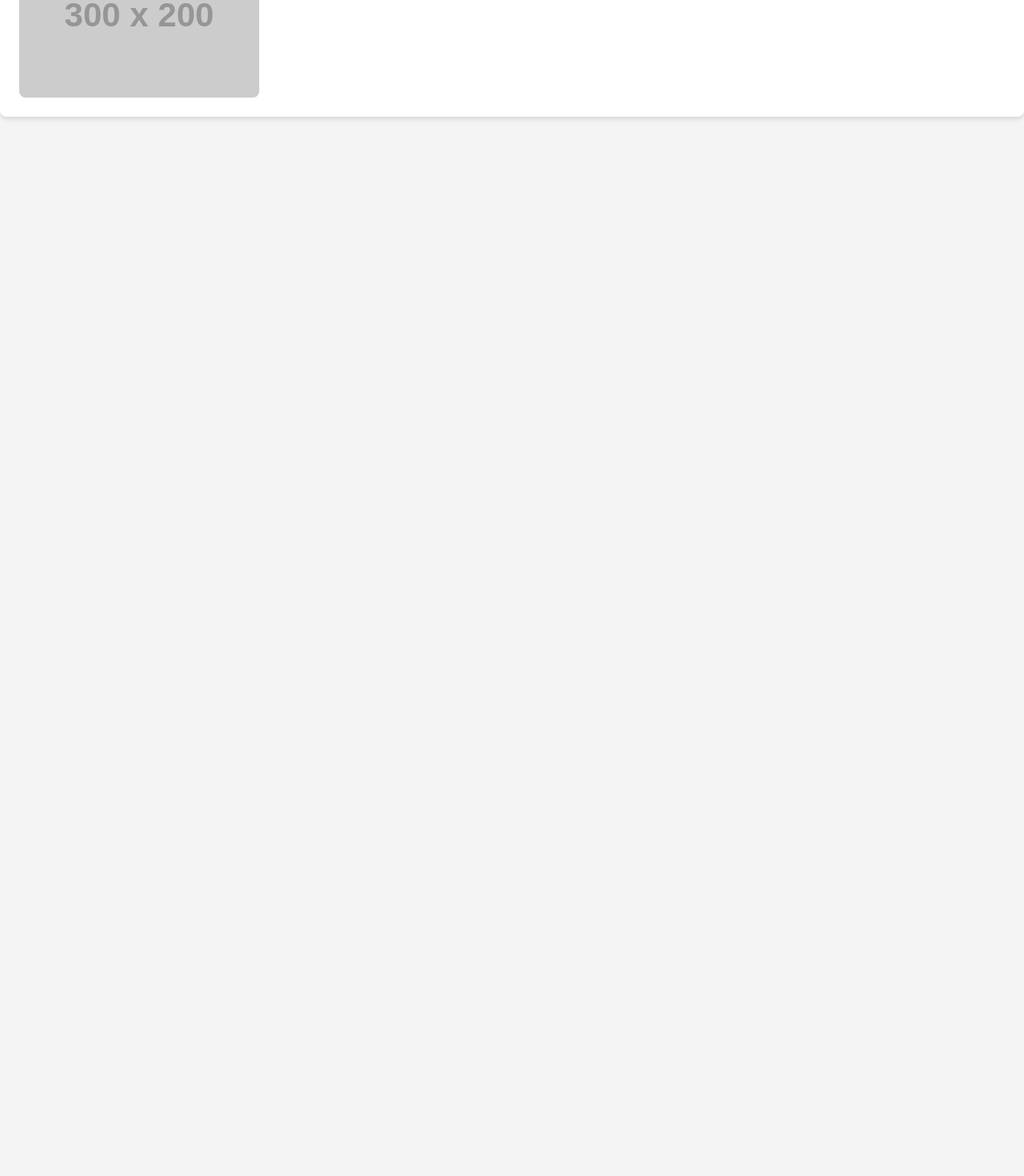
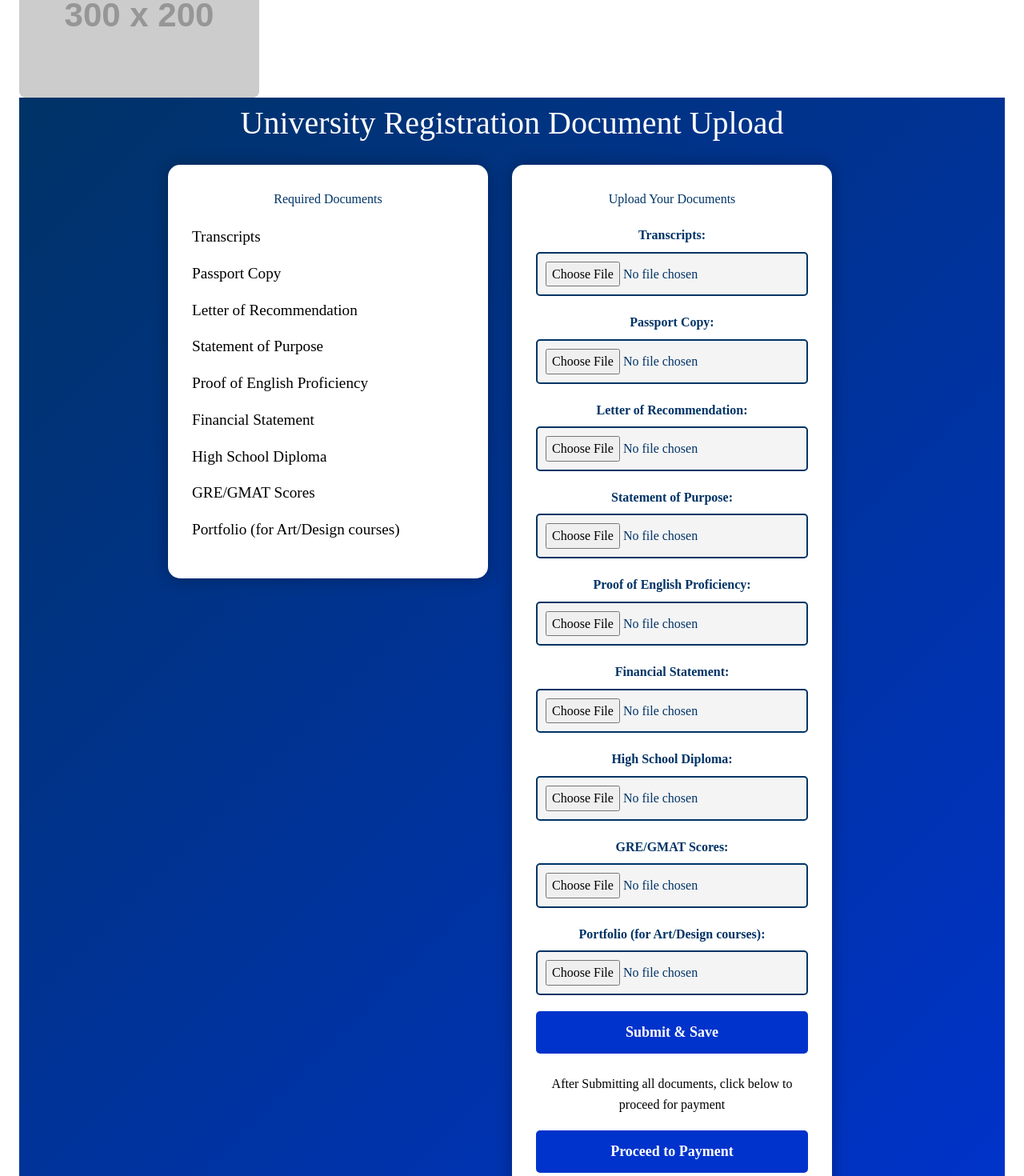
Before and after one commit to debojyotibanerjee2003/DTI_lab, a React (Create React App) app in the folder frontend/: page /sales-overview in a window 1280 px wide. Shown: the part 260-1730 px from the top of the page at 80% size. Before the commit the page ends 800 px from the top, so only its background shows below. Built offline with nearby package versions, Linux system fonts and the light colour scheme.

Commit message:
Debojyoti changed

```diff
--- a/frontend/src/components/HomePage.js
+++ b/frontend/src/components/HomePage.js
@@ -43,7 +43,7 @@ function HomePage() {
                     <li>Select your desired courses.</li>
                     <li>Confirm your registration.</li>
                 </ol>
-                <Link to="/start-registration" className={styles.ctaButton}>Start Now</Link>
+                <Link to="/login" className={styles.ctaButton}>Start Now</Link>
             </section>
 
             <footer>
--- a/frontend/src/components/InfoCard.js
+++ b/frontend/src/components/InfoCard.js
@@ -1,12 +1,24 @@
-import React from 'react';
+import React, { useState } from 'react';
+import Calendar from 'react-calendar';
+import 'react-calendar/dist/Calendar.css'; // Import calendar styling
 
 const InfoCard = () => {
+    // State to manage the selected date
+    const [date, setDate] = useState(new Date());
+
     return (
         <div className="bg-white p-6 rounded-lg shadow-md">
             <h2 className="text-xl font-bold mb-2">Built by developers</h2>
             <h3 className="text-gray-600 mb-4">Student Dashboard</h3>
             <p className="text-gray-600 mb-4">From colors, cards, typography to complex elements, you will find the full documentation.</p>
             <a href="/student-dashboard" className="text-purple-600">Read More <i className="fas fa-arrow-right"></i></a>
+
+            {/* Add Calendar Component */}
+            <div className="mt-6">
+                <h3 className="text-lg font-bold mb-2">Select a date:</h3>
+                <Calendar onChange={setDate} value={date} />
+                <p className="mt-2 text-gray-600">Selected date: {date.toDateString()}</p>
+            </div>
         </div>
     );
 };
--- a/frontend/src/components/MainContent.js
+++ b/frontend/src/components/MainContent.js
@@ -19,7 +19,7 @@ const MainContent = () => {
 
                 {/* Cards */}
                 <div className="grid grid-cols-1 md:grid-cols-2 lg:grid-cols-4 gap-6 mt-6">
-                <Card title="Today's Money" value="$53,000" percentage="+55%" icon="fas fa-dollar-sign" />
+                <Card title="Courses" value="$53,000" percentage="+55%" icon="fas fa-dollar-sign" />
                 <Card title="Today's Users" value="2,300" percentage="+3%" icon="fas fa-users" />
                 <Card title="New Clients" value="3,462" percentage="-2%" icon="fas fa-user-friends" />
                 <Card title="Sales" value="$103,430" percentage="+5%" icon="fas fa-cart-arrow-down" />
--- a/frontend/src/components/SalesOverview.js
+++ b/frontend/src/components/SalesOverview.js
@@ -1,11 +1,91 @@
 import React from 'react';
+import styles from '../styles/Upload.module.css'; // Correctly importing the CSS module
+import { useNavigate } from 'react-router-dom'; // Import useNavigate for redirection
+
 
 const SalesOverview = () => {
+
+    const navigate = useNavigate(); // Initialize the navigate function
+
+    const handleSubmit = (event) => {
+        event.preventDefault(); // Prevent default form submission
+        alert('Files submitted successfully!');
+    };
+
+    const handlePayment = () => {
+        navigate('/payment'); // Redirect to the PaymentForm component
+    };
+
     return (
         <div className="bg-white p-6 rounded-lg shadow-md">
             <h2 className="text-xl font-bold mb-2">Sales overview</h2>
             <p className="text-gray-600 mb-4">↑ 4% more in 2021</p>
             <img src="https://placehold.co/300x200" alt="Line chart showing sales overview" className="rounded-lg" />
+
+            <div className={styles.uploadBody}>
+            <h1 className={styles.uploadTitle}>University Registration Document Upload</h1>
+            <div className={styles.uploadContainer}>
+                <section className={styles.uploadSection}>
+                    <h2 className={styles.uploadHeader}>Required Documents</h2>
+                    <ul className={styles.uploadList}>
+                        <li className={styles.uploadItem}>Transcripts</li>
+                        <li className={styles.uploadItem}>Passport Copy</li>
+                        <li className={styles.uploadItem}>Letter of Recommendation</li>
+                        <li className={styles.uploadItem}>Statement of Purpose</li>
+                        <li className={styles.uploadItem}>Proof of English Proficiency</li>
+                        <li className={styles.uploadItem}>Financial Statement</li>
+                        <li className={styles.uploadItem}>High School Diploma</li>
+                        <li className={styles.uploadItem}>GRE/GMAT Scores</li>
+                        <li className={styles.uploadItem}>Portfolio (for Art/Design courses)</li>
+                    </ul>
+                </section>
+
+                <section className={styles.uploadForm}>
+                    <h2 className={styles.uploadHeader}>Upload Your Documents</h2>
+                    <form id="upload-form" onSubmit={handleSubmit}>
+                        <div className={styles.formGroup}>
+                            <label className={styles.uploadLabel} htmlFor="transcripts">Transcripts:</label>
+                            <input className={styles.uploadInput} type="file" id="transcripts" name="transcripts" />
+                        </div>
+                        <div className={styles.formGroup}>
+                            <label className={styles.uploadLabel} htmlFor="passport">Passport Copy:</label>
+                            <input className={styles.uploadInput} type="file" id="passport" name="passport" />
+                        </div>
+                        <div className={styles.formGroup}>
+                            <label className={styles.uploadLabel} htmlFor="recommendation">Letter of Recommendation:</label>
+                            <input className={styles.uploadInput} type="file" id="recommendation" name="recommendation" />
+                        </div>
+                        <div className={styles.formGroup}>
+                            <label className={styles.uploadLabel} htmlFor="sop">Statement of Purpose:</label>
+                            <input className={styles.uploadInput} type="file" id="sop" name="sop" />
+                        </div>
+                        <div className={styles.formGroup}>
+                            <label className={styles.uploadLabel} htmlFor="proficiency">Proof of English Proficiency:</label>
+                            <input className={styles.uploadInput} type="file" id="proficiency" name="proficiency" />
+                        </div>
+                        <div className={styles.formGroup}>
+                            <label className={styles.uploadLabel} htmlFor="financial">Financial Statement:</label>
+                            <input className={styles.uploadInput} type="file" id="financial" name="financial" />
+                        </div>
+                        <div className={styles.formGroup}>
+                            <label className={styles.uploadLabel} htmlFor="diploma">High School Diploma:</label>
+                            <input className={styles.uploadInput} type="file" id="diploma" name="diploma" />
+                        </div>
+                        <div className={styles.formGroup}>
+                            <label className={styles.uploadLabel} htmlFor="scores">GRE/GMAT Scores:</label>
+                            <input className={styles.uploadInput} type="file" id="scores" name="scores" />
+                        </div>
+                        <div className={styles.formGroup}>
+                            <label className={styles.uploadLabel} htmlFor="portfolio">Portfolio (for Art/Design courses):</label>
+                            <input className={styles.uploadInput} type="file" id="portfolio" name="portfolio" />
+                        </div>
+                        <button className={styles.uploadButton} type="submit">Submit & Save</button><br></br>
+                        <p>After Submitting all documents, click below to proceed for payment </p>
+                        <button className={styles.uploadButton} type="button" onClick={handlePayment}>Proceed to Payment</button><br></br>
+                    </form>
+                </section><br></br>
+            </div>
+        </div>
         </div>
     );
 };
--- a/frontend/src/components/Sidebar.js
+++ b/frontend/src/components/Sidebar.js
@@ -40,12 +40,12 @@ const Sidebar = () => {
                                 Virtual Reality
                             </a>
                         </li>
-                        <li className={styles.menuItem}>
+                        {/*<li className={styles.menuItem}>
                             <a href="/rtl" className={styles.menuLink}>
                                 <i className={`fas fa-sync-alt ${styles.menuIcon}`}></i>
                                 RTL
                             </a>
-                        </li>
+                        </li>*/}
                         <h3 className={styles.sectionHeader}>Account Pages</h3>
                         <li className={styles.menuItem}>
                             <a href="/rtl" className={styles.menuLink}>
--- a/frontend/src/styles/Sidebar.module.css
+++ b/frontend/src/styles/Sidebar.module.css
@@ -4,7 +4,7 @@
     background-color: white;
     height: 110vh;
     padding: 1rem;
-    box-shadow: 0 4px 8px rgba(0, 0, 0, 0.1);
+    box-shadow: 0 4px 8px rgba(39, 212, 180,1 );
     display: flex;
     flex-direction: column;
     justify-content: space-between;
@@ -41,7 +41,7 @@
 .menuLink {
     display: flex;
     align-items: center;
-    color: #6b7280;
+    color: #4be5ea;
     text-decoration: none;
     padding: 0.5rem 0;
 }
@@ -85,7 +85,7 @@
     padding: 0.5rem 1rem;
     border-radius: 0.5rem;
     cursor: pointer;
-    box-shadow: 0 2px 4px rgba(0, 0, 0, 0.1);
+    box-shadow: 0 2px 4px rgba(22, 155, 222, 1);
     margin-bottom: 1rem;
 }
 
```
Also changed, not shown: frontend/package.json (+8 -2 lines), 1 other file (tests, documents, lock files or other folders).
